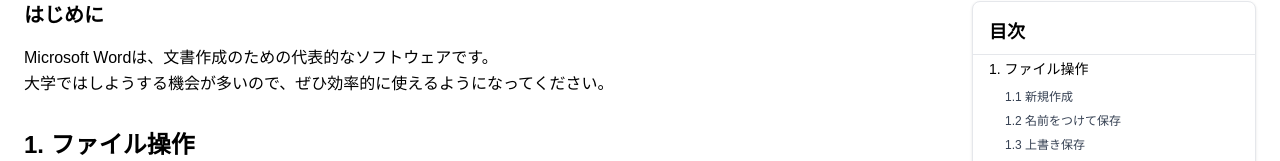
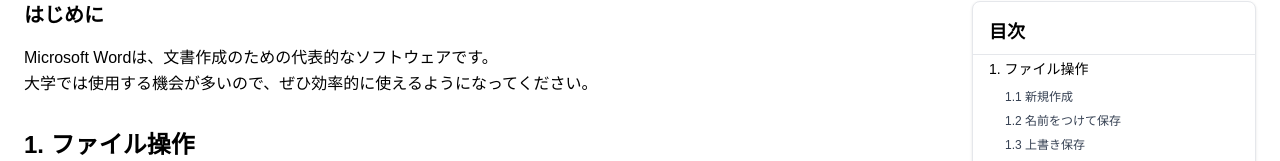
Before and after one commit to Kan-O435/u3-web-document, a Next.js app: page / in a window 1280 px wide. Shown: the part 124-285 px from the top of the page. Built offline with nearby package versions, Linux system fonts and the light colour scheme.

Commit message:
漢字の訂正

```diff
--- a/app/components/Body.tsx
+++ b/app/components/Body.tsx
@@ -22,7 +22,7 @@ export default function Body() {
                 Microsoft Wordは、文書作成のための代表的なソフトウェアです。
               </p>
               <p className="text-black leading-relaxed">
-                大学ではしようする機会が多いので、ぜひ効率的に使えるようになってください。
+                大学では使用する機会が多いので、ぜひ効率的に使えるようになってください。
               </p>
             </section>
 
```
